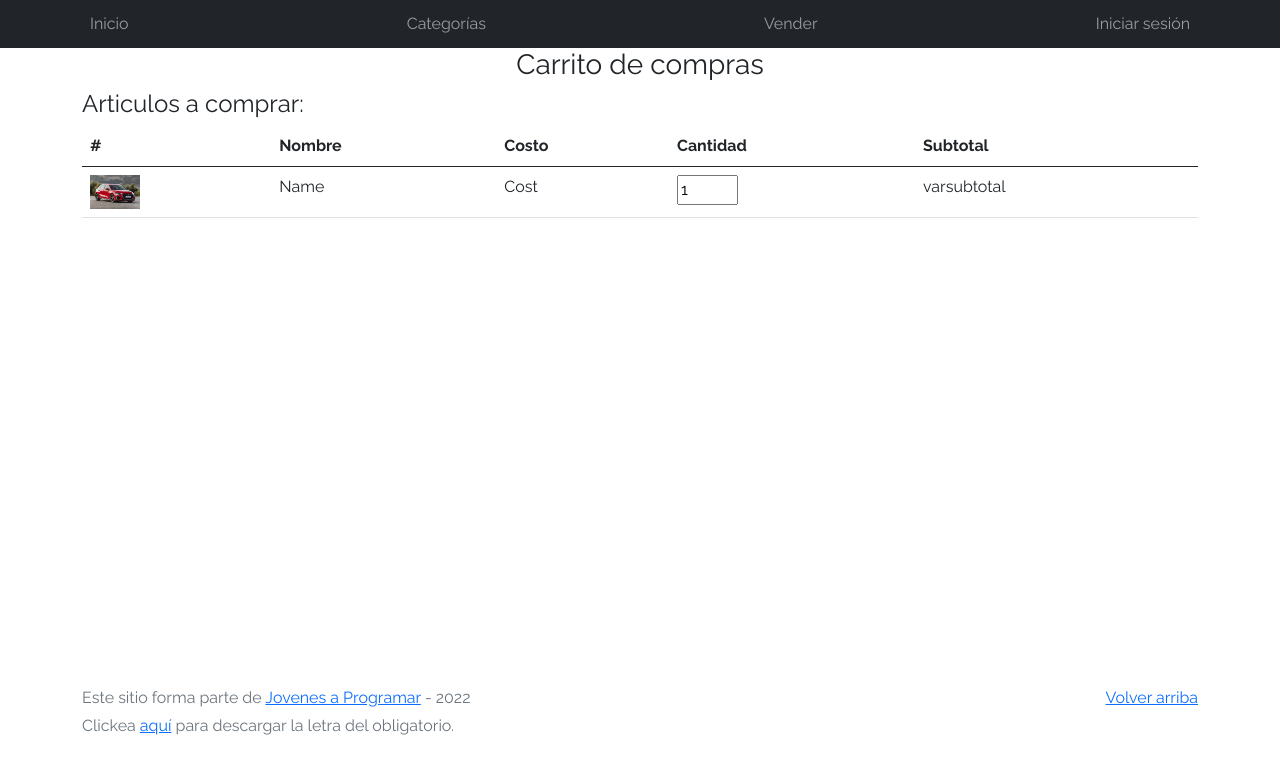
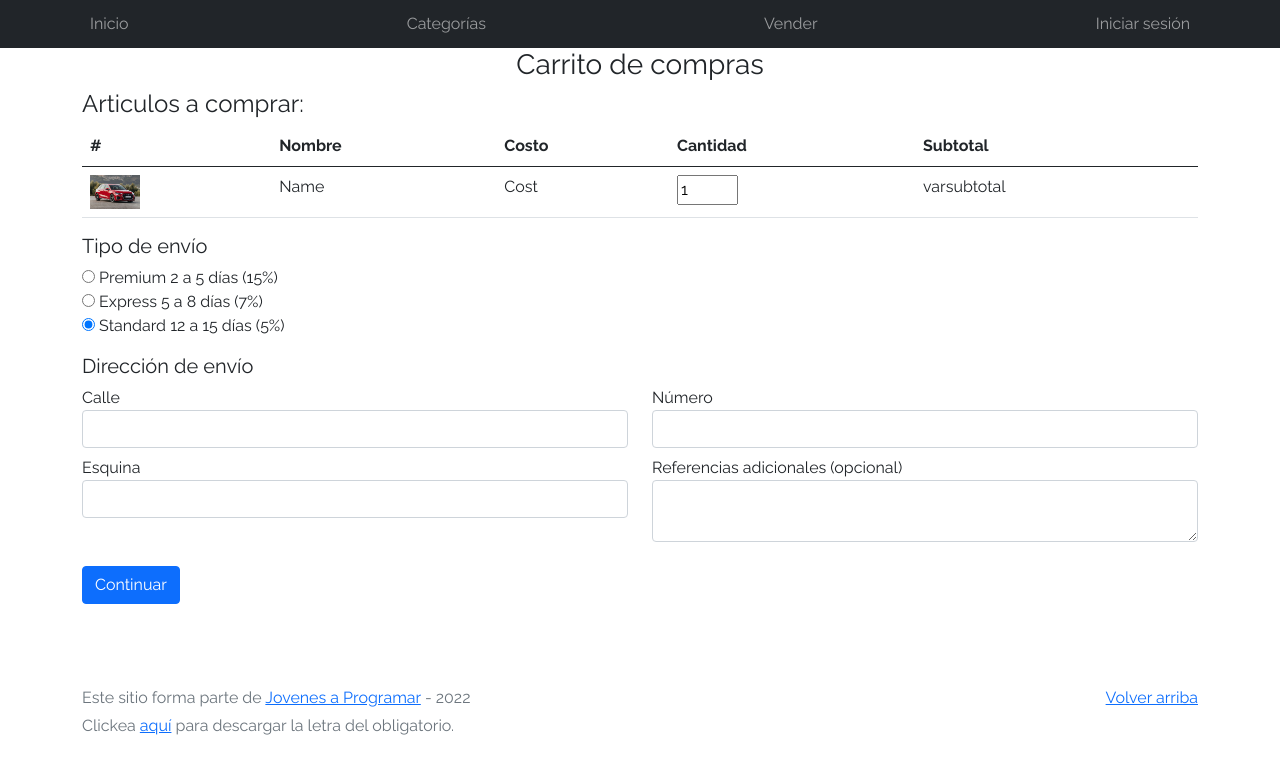
Before and after one commit to batial/batial.github.com, a plain HTML site: page cart.html in a window 1280 px wide. Drawn offline with Linux system fonts and the light colour scheme; no server answers.

Commit message:
parte 2 de entregable 5

```diff
--- a/cart.html
+++ b/cart.html
@@ -61,7 +61,26 @@
           </tr>
         </tbody>
       </table>
+      <form>
+        <h5>Tipo de envío</h5>
+        <div class="row mb-3">
+          <label for="premium"><input type="radio" id="premium" name="shippingType"> Premium 2 a 5 días (15%)</label>
+          <label for="express"><input type="radio" id="express" name="shippingType"> Express 5 a 8 días (7%)</label>
+          <label for="standard"><input type="radio" id="standard" name="shippingType" checked> Standard 12 a 15 días (5%)</label>
+        </div>
+        <h5>Dirección de envío</h5>
+        <div class="row">
+          <label class="form-label col">Calle<input type="text" class="form-control" required></label>
+          <label class="form-label col">Número<input type="number" class="form-control" min="0" max="9999" required></label>
+        </div>
+        <div class="row mb-3">
+          <label class="form-label col">Esquina<input type="text" class="form-control"></label>
+          <label class="form-label col-md">Referencias adicionales (opcional)<textarea type="text" class="form-control"></textarea>
+        </div>
+        <button type="submit" class="btn btn-primary">Continuar</button>
+      </form>
     </div>
+
 
   </main>
   <footer class="text-muted">
--- a/js/cart.js
+++ b/js/cart.js
@@ -8,8 +8,8 @@ function getCartProducts(data){
             <th scope="row"><img src="${element.image}" width="50rem" alt=""></th>
             <td>${element.name}</td>
             <td>${element.currency} ${element.unitCost}</td>
-            <td><input type="number" value="1" min="1" max="100"></td>
-            <td>${element.currency} ${element.unitCost}</td>
+            <td><input type="number" value="${element.count ?? 1}" min="1" max="100" oninput="getSubTotal(${element.unitCost},${element.count})"></td>
+            <td>${element.currency} ${element.unitCost * element.count}</td>
         </tr>
         `
     });
@@ -21,5 +21,13 @@ document.addEventListener('DOMContentLoaded',async ()=>{
     const cartData = await getJSONData(CART_INFO_URL + userID + EXT_TYPE);
 
     itemsContainer.innerHTML = getCartProducts(cartData.data.articles);
+
+
     console.log(cartData.data);
 })
+
+function getSubTotal(unitCost,value){
+    console.log("el costo es " + unitCost);
+    console.log('el value es' + value);
+
+}
```
